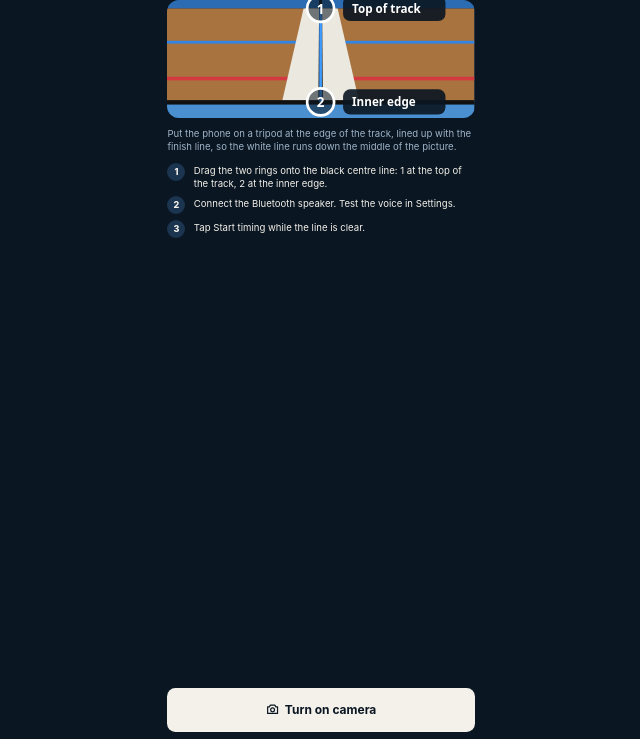
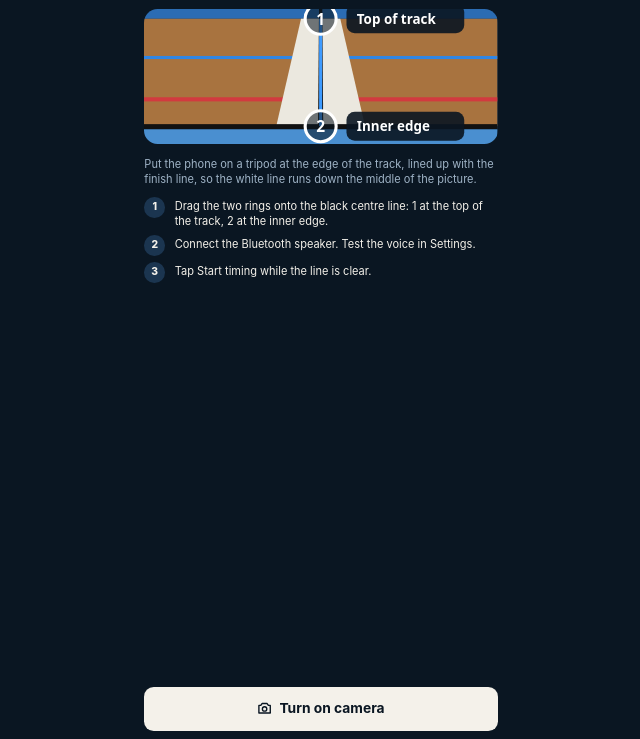
Before and after one commit to yuramonastyrskyy/TrackTime, a website with bundled scripts: page index.html in a window 1280 px wide. Shown: the part 61-800 px from the top of the page, without its empty margins (319-959 px from the left). Built offline with nearby package versions, Linux system fonts and the light colour scheme.

Commit message:
UI 15% bigger: --tt-ui-scale 0.6 -> 0.69
Co-Authored-By: Claude Opus 5.5 <noreply@anthropic.com>
Claude-Session: https://claude.ai/code/session_01RvCvE7SCBn3Dtg6FK9iwmJ

```diff
--- a/styles.css
+++ b/styles.css
@@ -58,7 +58,7 @@
      drawn at this zoom, so one number makes the whole UI larger or smaller.
      1 = the designer's original sizes. Tap targets and safe areas below are
      held to a usable size whatever the zoom. */
-  --tt-ui-scale: 0.6;
+  --tt-ui-scale: 0.69;
 
   /* Space, radius, hit sizes (in unzoomed px; the floors are real px) */
   --tt-s1: 4px; --tt-s2: 8px; --tt-s3: 12px; --tt-s4: 16px; --tt-s5: 24px; --tt-s6: 32px;
```
